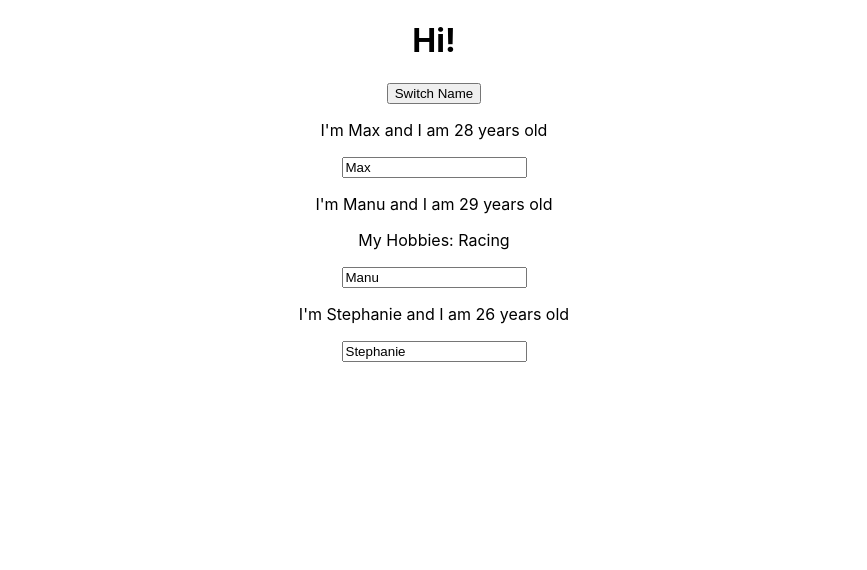
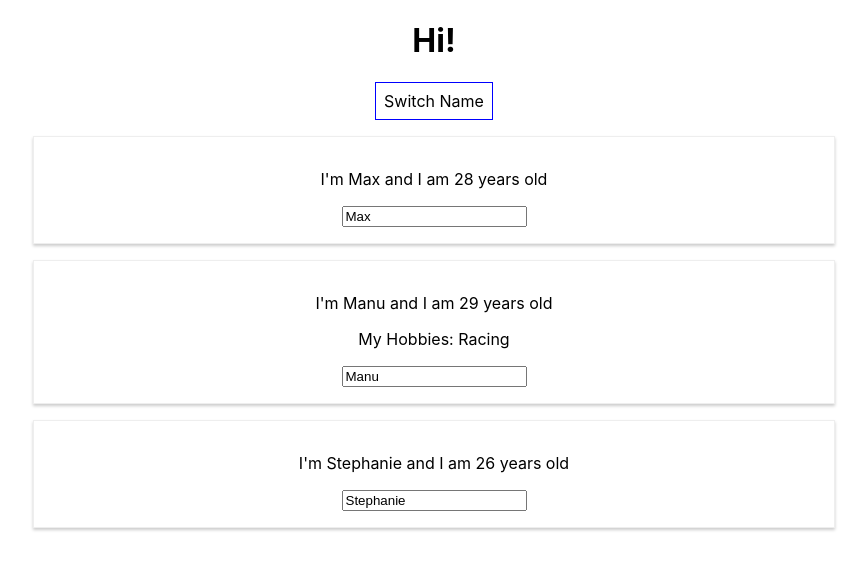
Before and after one commit to MelinaMejia95/react-complete-guide, a React (Create React App) app: page / in a window 1280 px wide. Shown: the top 570 px of the page, without its empty margins (206-1073 px from the left). Built offline with nearby package versions, Linux system fonts and the light colour scheme.

Commit message:
Styles added

```diff
--- a/src/App.css
+++ b/src/App.css
@@ -1,32 +1,3 @@
 .App {
   text-align: center;
 }
-
-.App-logo {
-  animation: App-logo-spin infinite 20s linear;
-  height: 40vmin;
-}
-
-.App-header {
-  background-color: #282c34;
-  min-height: 100vh;
-  display: flex;
-  flex-direction: column;
-  align-items: center;
-  justify-content: center;
-  font-size: calc(10px + 2vmin);
-  color: white;
-}
-
-.App-link {
-  color: #61dafb;
-}
-
-@keyframes App-logo-spin {
-  from {
-    transform: rotate(0deg);
-  }
-  to {
-    transform: rotate(360deg);
-  }
-}
--- a/src/App.js
+++ b/src/App.js
@@ -35,10 +35,20 @@
   }
 
   render() {
+    const style = {
+      backgroundColor: 'White',
+      font: 'inherit',
+      border: "1px solid blue",
+      padding: "8px",
+      cursor: "pointer"
+    }
+
     return (
       <div className="App">
         <h1>Hi!</h1>
-        <button onClick={() => this.switchNameHandler('Maximilian!!')}>Switch Name</button> {/* Try not to use it, it can be inefficient  */}
+        <button
+          style={style}
+          onClick={() => this.switchNameHandler('Maximilian!!')}>Switch Name</button> {/* Try not to use it, it can be inefficient  */}
         <Person
           name={this.state.persons[0].name}
           age={this.state.persons[0].age}/>
--- /dev/null
+++ b/src/Person/Person.css
@@ -0,0 +1,8 @@
+.Person {
+    width: 60%;
+    margin: 16px auto;
+    border: 1px solid #eee;
+    box-shadow: 0 2px 3px #ccc;
+    padding: 16px;
+    text-align: center;
+}
--- a/src/Person/Person.js
+++ b/src/Person/Person.js
@@ -1,8 +1,10 @@
 import React from 'react';
+
+import './Person.css';
 
 const person = (props) => {
     return (
-        <div>
+        <div className="Person">
             <p onClick={props.click}>I'm {props.name} and I am {props.age} years old</p>
             <p>{props.children}</p>
             <input type="text" onChange={props.changed} value={props.name}/>
```
